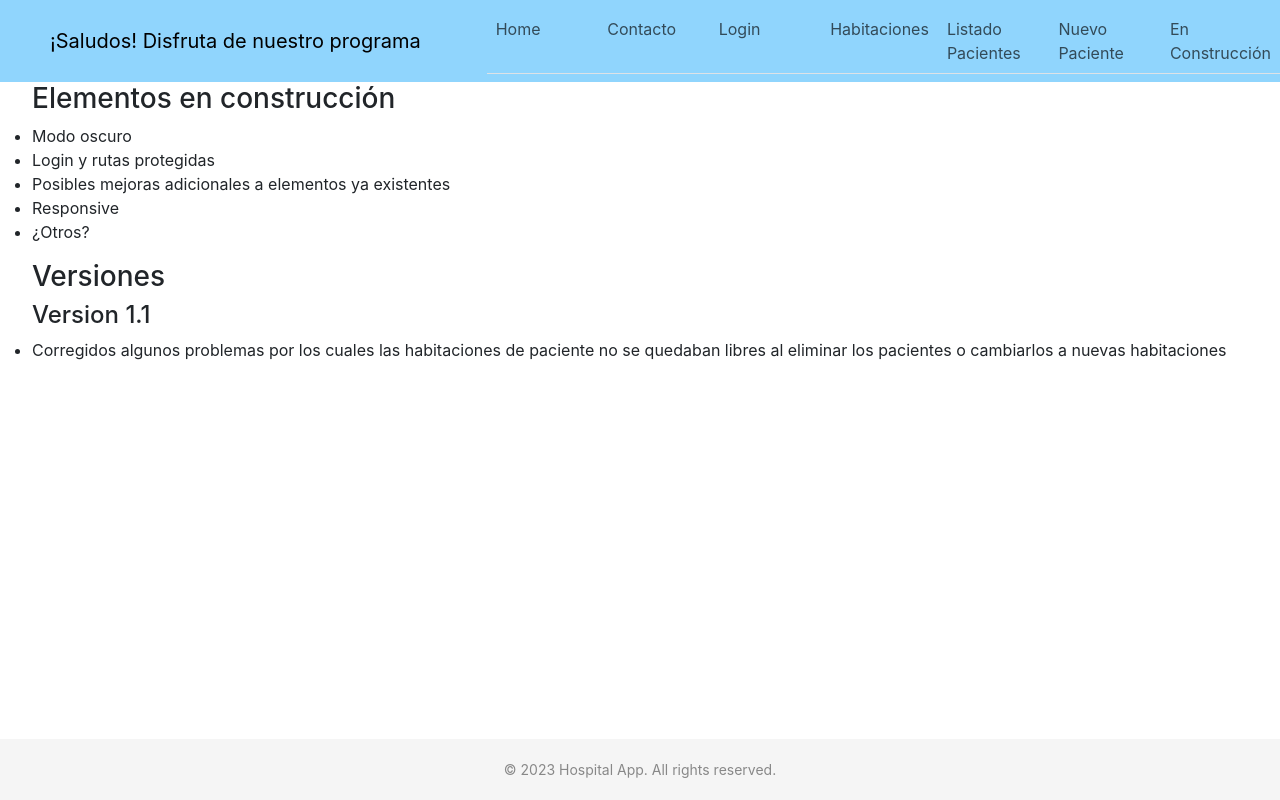
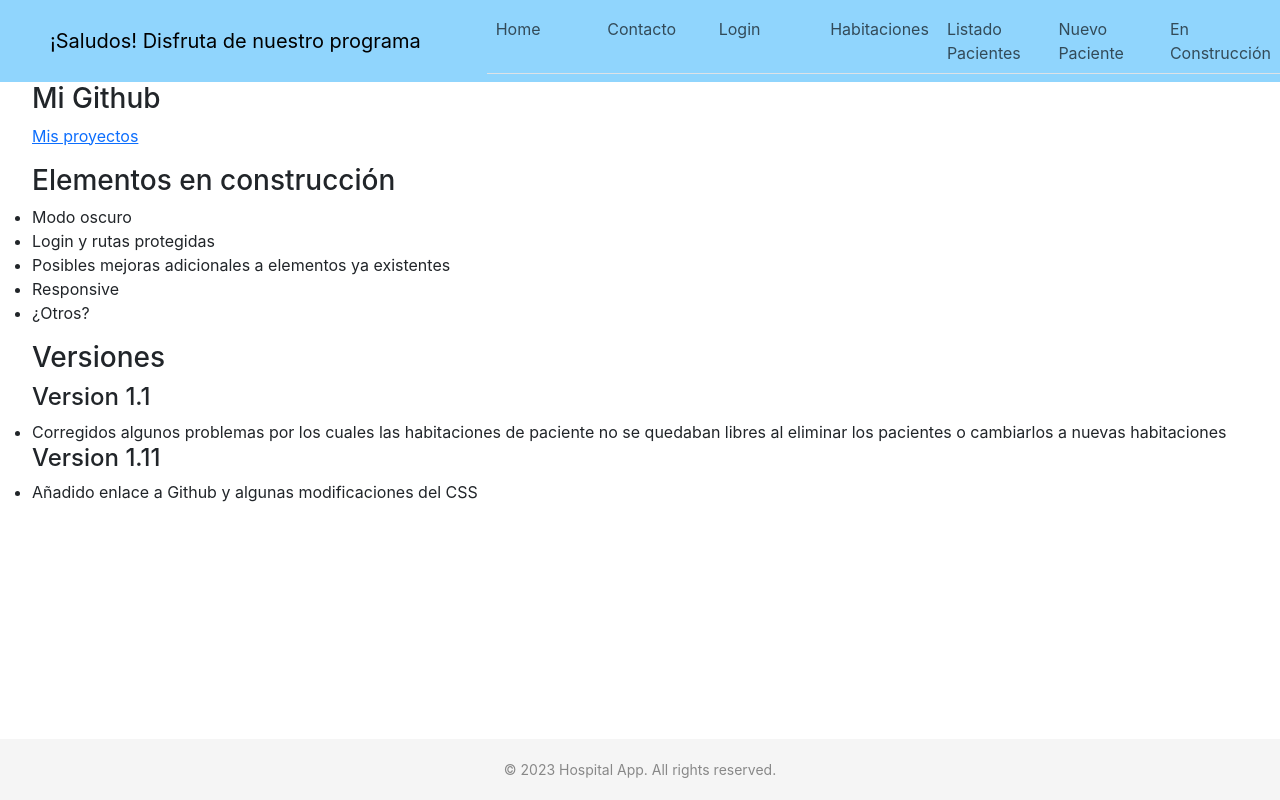
Before and after one commit to demilv/HospitalFront, a React (Create React App) app: page /EnConstruccion in a window 1280 px wide. Built offline with nearby package versions, Linux system fonts and the light colour scheme.

Commit message:
Versión 1.11 Pequeñas modificaciones CSS y Github link

```diff
--- a/src/components/EnConstruccion/EnConstruccion.jsx
+++ b/src/components/EnConstruccion/EnConstruccion.jsx
@@ -5,6 +5,9 @@ function EnConstruccion()
         <>
             <div>
                 <div>
+                <ul> <h3> Mi Github </h3>
+                    <a href="https://github.com/demilv">Mis proyectos</a>
+                </ul>
                     <ul> <h3>Elementos en construcción</h3>
                         <li> Modo oscuro</li>
                         <li> Login y rutas protegidas</li>
@@ -16,7 +19,10 @@ function EnConstruccion()
                 <div>
                     <ul><h3> Versiones </h3>
                     <h4>Version 1.1</h4>
-                    <li> Corregidos algunos problemas por los cuales las habitaciones de paciente no se quedaban libres al eliminar los pacientes o cambiarlos a nuevas habitaciones</li></ul>
+                    <li> Corregidos algunos problemas por los cuales las habitaciones de paciente no se quedaban libres al eliminar los pacientes o cambiarlos a nuevas habitaciones</li>
+                    <h4>Version 1.11</h4>
+                    <li> Añadido enlace a Github y algunas modificaciones del CSS</li>
+                    </ul>
                 </div>
             </div>
         </>
```
